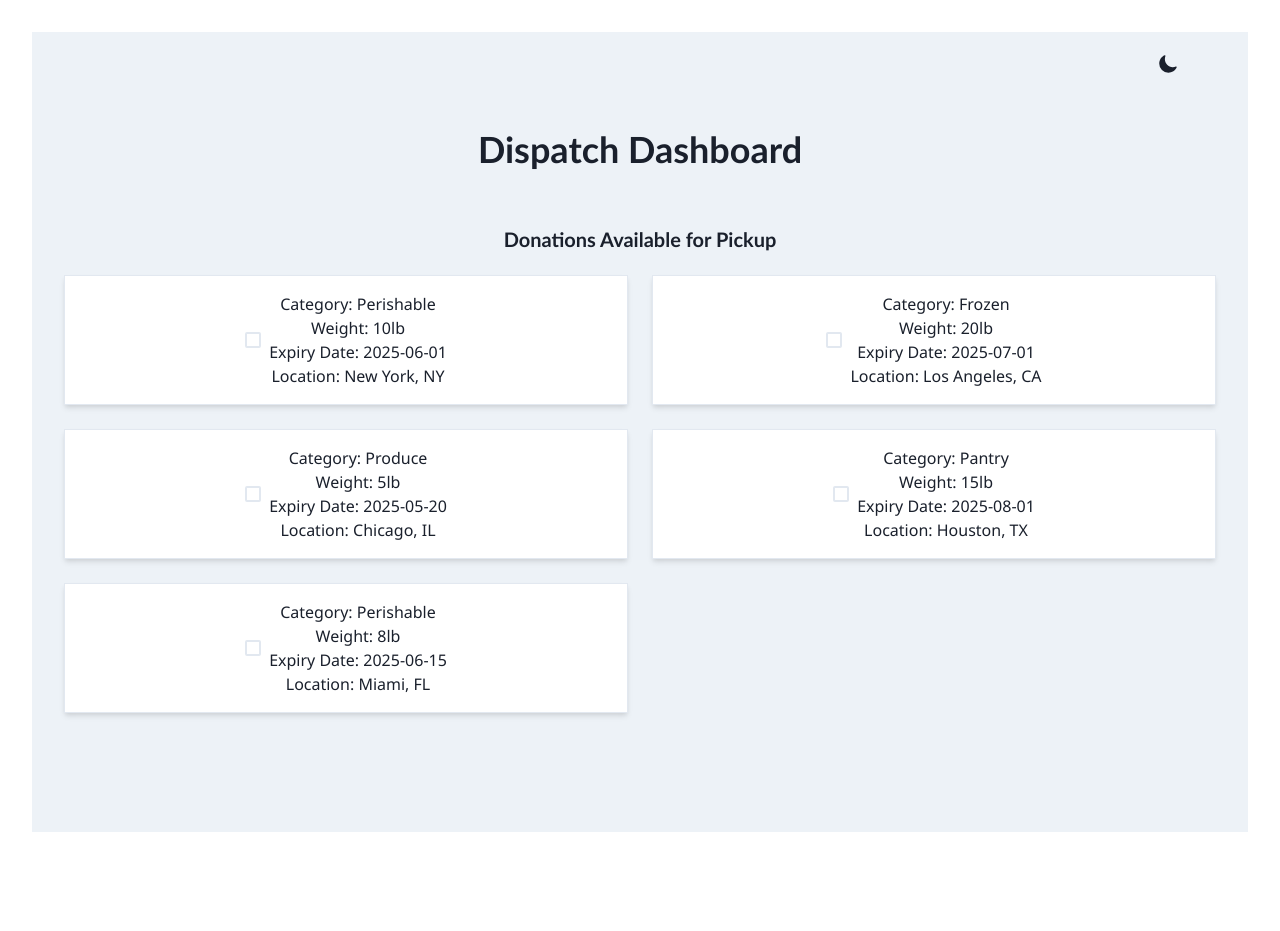
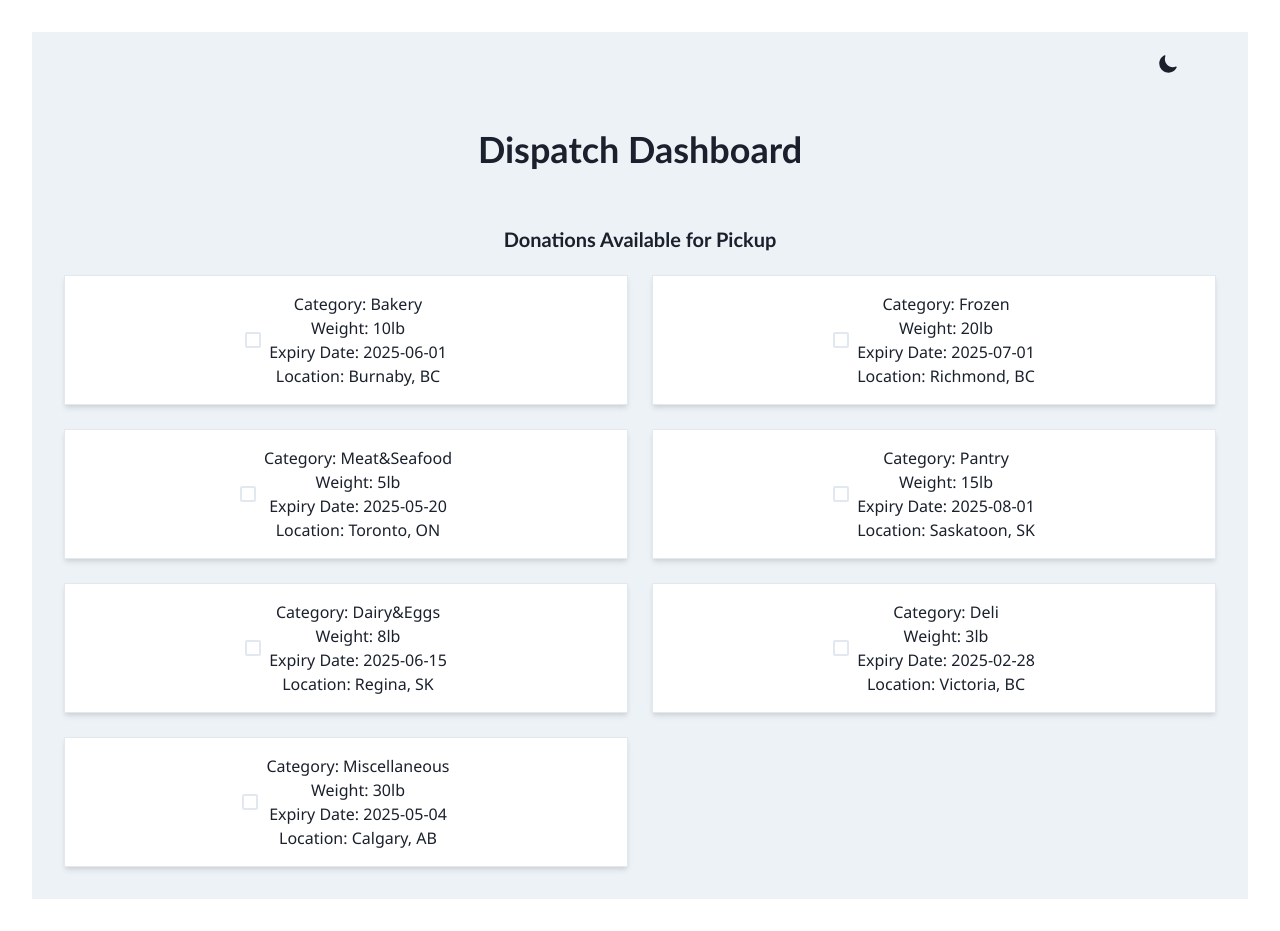
Before and after one commit to pranjali-22/youCodeSAP, a React (Vite) app in the folder my-front-end/: page /dashboardDispatch in a window 1280 px wide. Before the commit the page ends 864 px from the top, so only its background shows below. Built offline with nearby package versions, Linux system fonts and the light colour scheme; no server answers.

Commit message:
improved base donations

```diff
--- a/my-front-end/src/App.jsx
+++ b/my-front-end/src/App.jsx
@@ -10,7 +10,6 @@ import RegisterDispatch from './pages/dispatch/RegisterDispatch.jsx';
 import DashBoardDispatch from './pages/dispatch/DashBoardDispatch.jsx';
 import DashBoardDonor from './pages/donor/DashBoardDonor.jsx';
 import MakeDonation from './pages/donor/MakeDonation.jsx';
-import DonationHistory from './pages/donor/DonationHistory.jsx';
 import Navbar from './components/Navbar.jsx';
 //var _s = $RefreshSig$();
 import { Box, Container, Heading, Input, Button, useToast, VStack, useColorModeValue } from "@chakra-ui/react";
@@ -33,7 +32,6 @@ function App() {
             <Route path="/registerDonor" element={<RegisterDonor />} />
             <Route path="/dashboardDispatch" element={<DashBoardDispatch />} />
             <Route path="/dashboardDonor" element={<DashBoardDonor />} />
-            <Route path="/DonationHistory" element={<DonationHistory />} />
             <Route path="/MakeDonation" element={<MakeDonation />} />
         </Routes>
       </Box>
--- a/my-front-end/src/pages/dispatch/DummyDonations.js
+++ b/my-front-end/src/pages/dispatch/DummyDonations.js
@@ -1,38 +1,52 @@
 const DummyDonations = [
   {
     id: 1,
-      type: "Perishable",
+    type: "Bakery",
     quantity: 10,
     expiryDate: "2025-06-01",
-      location: "New York, NY",
+    location: "Burnaby, BC",
   },
   {
     id: 2,
     type: "Frozen",
     quantity: 20,
     expiryDate: "2025-07-01",
-      location: "Los Angeles, CA"
+    location: "Richmond, BC",
   },
   {
     id: 3,
-      type: "Produce",
+    type: "Meat&Seafood",
     quantity: 5,
     expiryDate: "2025-05-20",
-      location: "Chicago, IL"
+    location: "Toronto, ON",
   },
   {
     id: 4,
     type: "Pantry",
     quantity: 15,
     expiryDate: "2025-08-01",
-      location: "Houston, TX"
+    location: "Saskatoon, SK",
   },
   {
     id: 5,
-      type: "Perishable",
+    type: "Dairy&Eggs",
     quantity: 8,
     expiryDate: "2025-06-15",
-      location: "Miami, FL"
+    location: "Regina, SK",
+  },
+  {
+    id: 6,
+    type: "Deli",
+    quantity: 3,
+    expiryDate: "2025-02-28",
+    location: "Victoria, BC",
+  },
+  {
+    id: 7,
+    type: "Miscellaneous",
+    quantity: 30,
+    expiryDate: "2025-05-04",
+    location: "Calgary, AB",
   }
 ];
 
--- a/my-front-end/src/pages/donor/DonationHistory.jsx
+++ /dev/null
@@ -1,7 +0,0 @@
-function DonationHistory() {
-    return (
-        <h1>donations</h1>
-        //show donation screen
-    )
-}
-export default DonationHistory
--- a/my-front-end/src/pages/donor/DummyDonations.js
+++ b/my-front-end/src/pages/donor/DummyDonations.js
@@ -1,38 +1,52 @@
 const DummyDonations = [
   {
     id: 1,
-    type: "Perishable",
+    type: "Bakery",
     quantity: 10,
     expiryDate: "2025-06-01",
-    location: "New York, NY",
+    location: "Burnaby, BC",
   },
   {
     id: 2,
     type: "Frozen",
     quantity: 20,
     expiryDate: "2025-07-01",
-    location: "Los Angeles, CA"
+    location: "Richmond, BC",
   },
   {
     id: 3,
-    type: "Produce",
+    type: "Meat&Seafood",
     quantity: 5,
     expiryDate: "2025-05-20",
-    location: "Chicago, IL"
+    location: "Toronto, ON",
   },
   {
     id: 4,
     type: "Pantry",
     quantity: 15,
     expiryDate: "2025-08-01",
-    location: "Houston, TX"
+    location: "Saskatoon, SK",
   },
   {
     id: 5,
-    type: "Perishable",
+    type: "Dairy&Eggs",
     quantity: 8,
     expiryDate: "2025-06-15",
-    location: "Miami, FL"
+    location: "Regina, SK",
+  },
+  {
+    id: 6,
+    type: "Deli",
+    quantity: 3,
+    expiryDate: "2025-02-28",
+    location: "Victoria, BC",
+  },
+  {
+    id: 7,
+    type: "Miscellaneous",
+    quantity: 30,
+    expiryDate: "2025-05-04",
+    location: "Calgary, AB",
   }
 ];
 
--- a/my-front-end/src/pages/donor/MakeDonation.jsx
+++ b/my-front-end/src/pages/donor/MakeDonation.jsx
@@ -87,9 +87,14 @@ function MakeDonation() {
           <FormControl isRequired>
             <FormLabel>Food Category</FormLabel>
             <Select name="type" value={formData.type} onChange={handleChange}>
+              <option value="bakery">Bakery</option>
+              <option value="deli">Deli</option>
+              <option value="dairy&eggs">Dairy&Eggs</option>
               <option value="produce">Produce</option>
+              <option value="meat&seafood">Meat&Seafood</option>
+              <option value="pantry">Pantry</option>
               <option value="frozen">Frozen</option>
-              <option value="pantry">Pantry</option>
+              <option value="miscellaneous">Miscellaneous</option>
             </Select>
           </FormControl>
 
```
Lines whose indentation alone changed are shown as unchanged.
